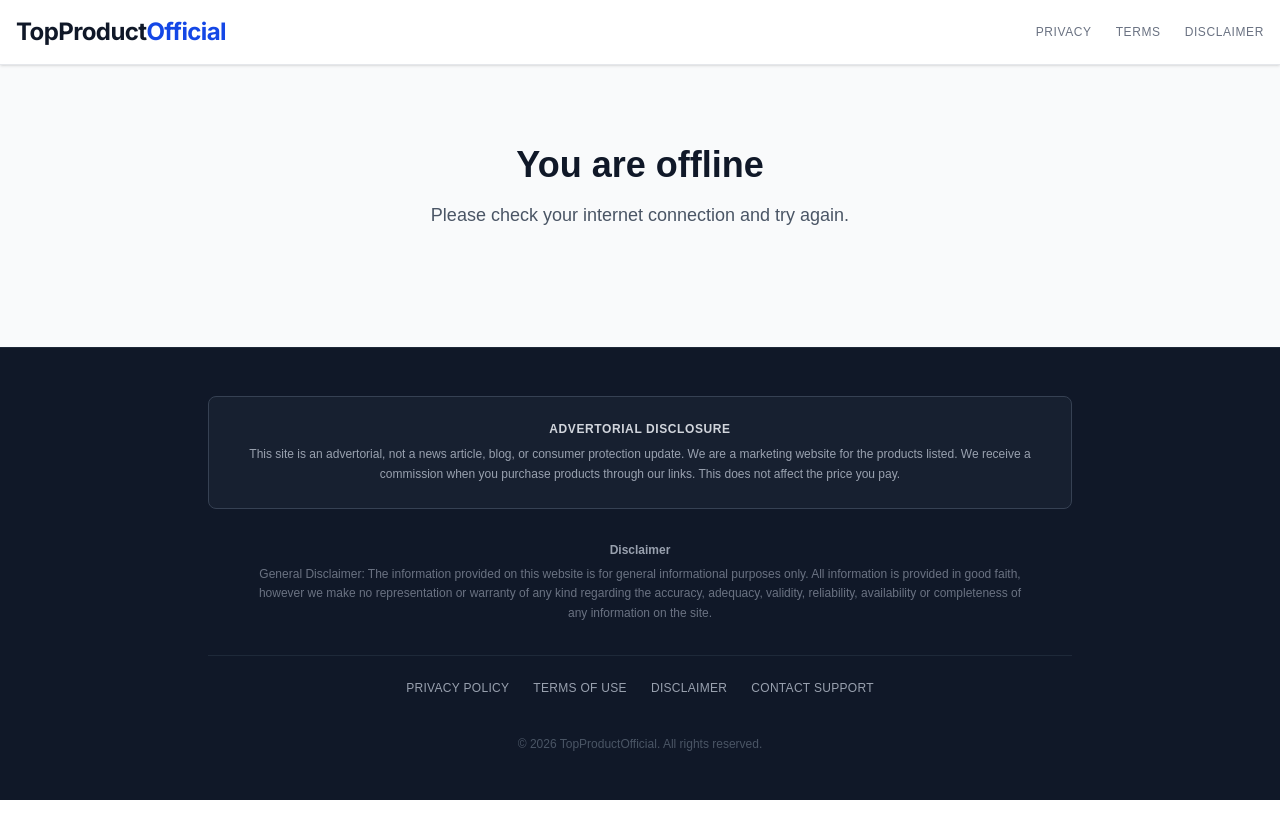
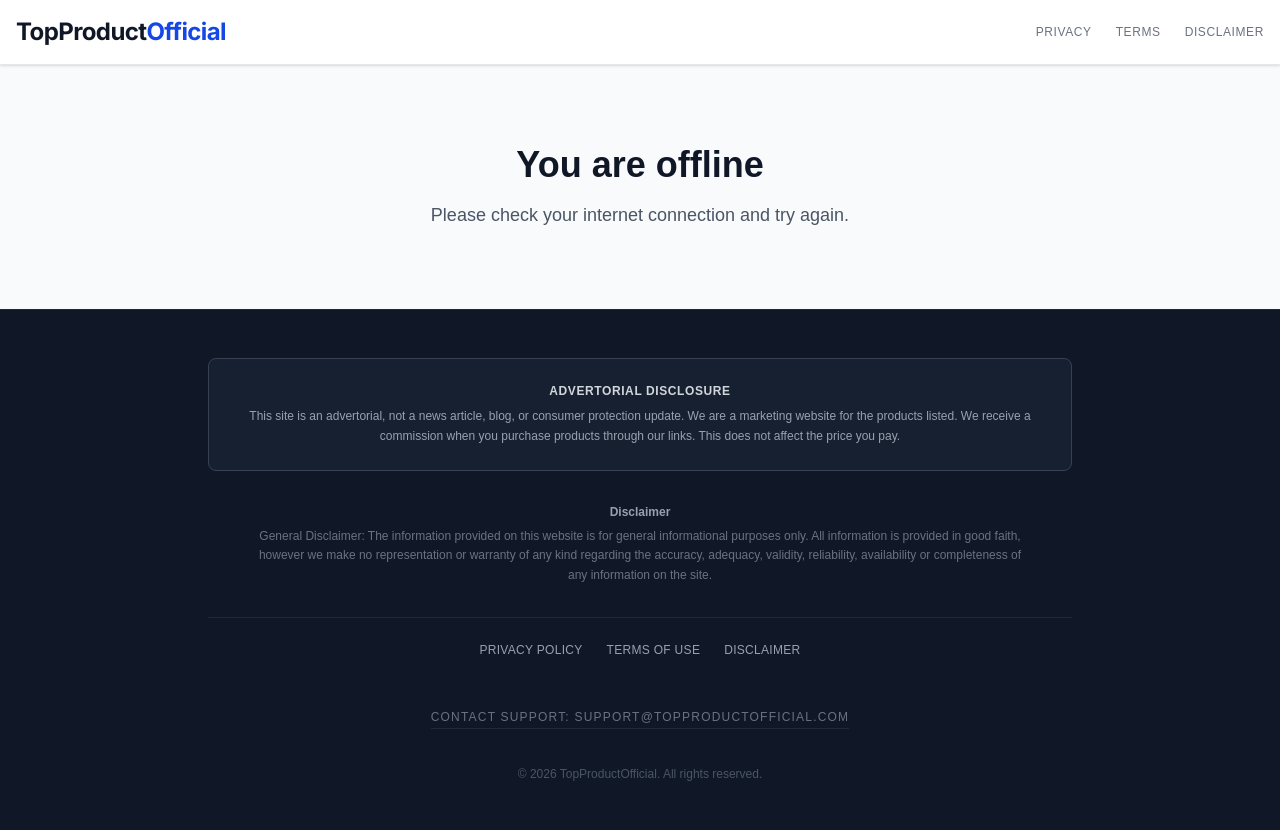
Before and after one commit to johndallapace-rgb/pressell-googleads, a Next.js app: page /offline in a window 1280 px wide. Before the commit the page ends 800 px from the top, so only its background shows below. Built offline with nearby package versions, Linux system fonts and the light colour scheme.

Commit message:
Final Polish: Strict Vertical Routing & Footer Trust Elements

```diff
--- a/src/app/[...slug]/page.tsx
+++ b/src/app/[...slug]/page.tsx
@@ -4,7 +4,7 @@ import { PageProps } from '@/types';
 import { EditorialTemplate } from '@/components/templates/EditorialTemplate';
 import { StoryTemplate } from '@/components/templates/StoryTemplate';
 import { ComparisonTemplate } from '@/components/templates/ComparisonTemplate';
-import { getCampaignConfig } from '@/lib/campaignConfig';
+import { getProduct } from '@/lib/config'; // New Vercel KV Import
 import LayoutShell from '@/components/LayoutShell';
 import { getVerticalFromHost } from '@/lib/host';
 import { headers } from 'next/headers';
@@ -13,6 +13,7 @@ import { generateExternalTrackId, appendTrackingParams } from '@/lib/tracking';
 
 export const runtime = 'edge';
 export const dynamic = 'force-dynamic';
+export const revalidate = 0; // Force live data from KV
 
 export async function generateMetadata({ params }: PageProps) {
   const resolvedParams = await params;
@@ -33,15 +34,10 @@ export async function generateMetadata({ params }: PageProps) {
       return {};
   }
 
-  const config = await getCampaignConfig();
-  if (!config || !config.products) return {};
-
-  // Try localized key first (e.g. "amino-de")
-  let product = config.products[`${slug}-${lang}`];
-
-  // Fallback to base slug (e.g. "mitolyn")
+  // Use new KV getter
+  let product = await getProduct(`${slug}-${lang}`);
   if (!product) {
-      product = config.products[slug];
+      product = await getProduct(slug);
   }
 
   if (!product || product.status !== 'active') return {};
@@ -85,27 +81,29 @@ export default async function CatchAllProductPage({ params }: PageProps) {
 
     console.log('[CatchAllPage] Init', { slug, lang, host });
 
-    const config = await getCampaignConfig();
-
     // 1. Try Localized Key: "amino-de"
-    let product = config.products?.[`${slug}-${lang}`];
+    let product = await getProduct(`${slug}-${lang}`);
 
     // 2. Try Base Key: "mitolyn" (Global Fallback)
     if (!product) {
-        product = config.products?.[slug];
+        product = await getProduct(slug);
         if (product && lang !== 'en') {
-             // If we found a global product but requested a locale,
-             // we can decide to show it (English content in German URL) or 404.
-             // For now, let's show it but maybe log a warning.
              console.log(`[CatchAllPage] Serving global content for ${lang}/${slug}`);
         }
     }
 
     if (!product || product.status !== 'active') {
-      console.log(`[CatchAllPage] Product not found: ${slug} (Lang: ${lang})`);
+      console.log(`[CatchAllPage] Product not found in KV: ${slug} (Lang: ${lang})`);
       // Ignore system files
       if (['favicon.ico', 'robots.txt'].includes(slug)) return notFound();
       return notFound();
+    }
+
+    // STRICT VERTICAL ROUTING (Subdomain Enforcement)
+    // If accessing via health.domain.com, product MUST be health vertical.
+    if (detectedVertical && product.vertical !== detectedVertical) {
+         console.warn(`[Routing] Mismatch: Host Vertical (${detectedVertical}) != Product Vertical (${product.vertical})`);
+         return notFound(); // Or redirect to main domain? notFound is safer for now to avoid loops.
     }
 
     // --- Tracking Setup ---
@@ -126,7 +124,7 @@ export default async function CatchAllProductPage({ params }: PageProps) {
     // Tracking IDs
     const googleAdsId = product.google_ads_id;
     const googleAdsLabel = product.google_ads_label;
-    const metaPixelId = product.meta_pixel_id; // Assuming this field exists or will exist
+    const metaPixelId = product.meta_pixel_id;
 
     return (
       <LayoutShell vertical={vertical} supportEmail={product.support_email} locale={lang}>
--- a/src/components/public/BrandFooter.tsx
+++ b/src/components/public/BrandFooter.tsx
@@ -67,11 +67,13 @@ export function BrandFooter({ vertical = 'general', supportEmail, locale = 'en'
            {isDe && (
                <Link href="/legal/impressum" className="hover:text-white transition-colors">{t.impressum}</Link>
            )}
+        </div>
 
-           {/* MANDATORY SUPPORT EMAIL FOR ADS COMPLIANCE */}
-           <a href={`mailto:${supportEmail || 'support@topproductofficial.com'}`} className="hover:text-white transition-colors">
-               {t.contact}
-           </a>
+        {/* Support Email - Explicitly Below */}
+        <div className="pt-4 text-center">
+             <a href={`mailto:${supportEmail || 'support@topproductofficial.com'}`} className="text-gray-500 hover:text-white transition-colors text-xs font-medium uppercase tracking-widest border-b border-gray-800 pb-1 hover:border-gray-600">
+                 {t.contact}: {supportEmail || 'support@topproductofficial.com'}
+             </a>
         </div>
 
         {/* Copyright */}
```
